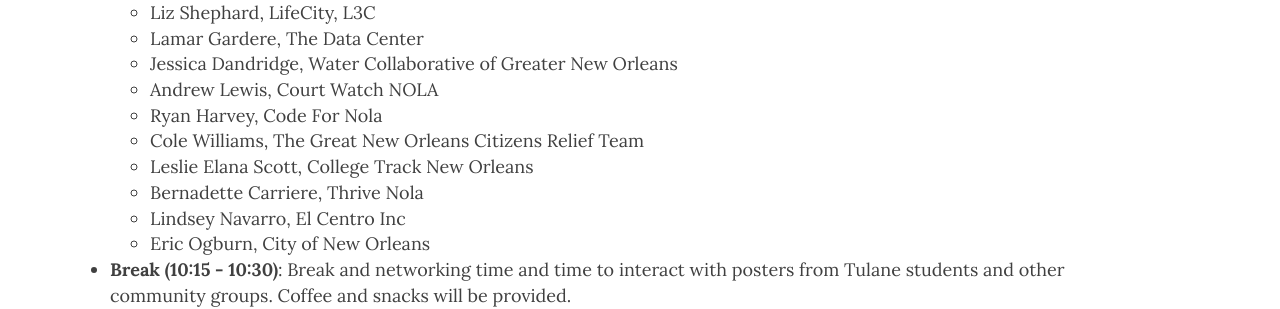
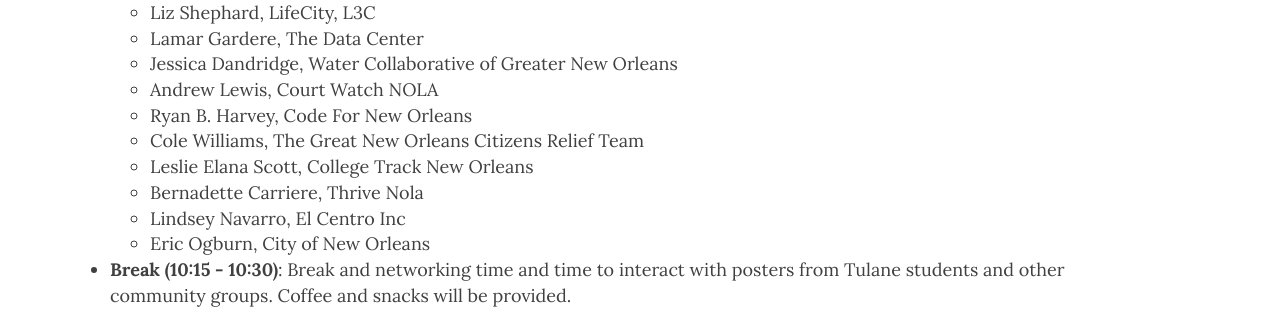
Before and after one commit to TulaneCS/DxCxD, a Jekyll site: the page built from 2022event.md, in a window 1280 px wide and 900 px high, scrolled down 815 px. Shown: the part 156-465 px from the top of the window. Built offline with Jekyll 4.4.1, drawn with Linux system fonts in a browser that asks for light colours; nearby versions of some CDN libraries.

Commit message:
updated website

```diff
--- a/2022event.md
+++ b/2022event.md
@@ -27,7 +27,7 @@ If you are giving a talk you should have received an email from Nicholas Mattei
   * Lamar Gardere, The Data Center
   * Jessica Dandridge, Water Collaborative of Greater New Orleans
   * Andrew Lewis, Court Watch NOLA
-  * Ryan Harvey, Code For Nola
+  * Ryan B. Harvey, Code For New Orleans
   * Cole Williams, The Great New Orleans Citizens Relief Team
   * Leslie Elana Scott, College Track New Orleans
   * Bernadette Carriere, Thrive Nola
```
Also changed, not shown: img/aaas.png (added), img/jurist.png (added).
